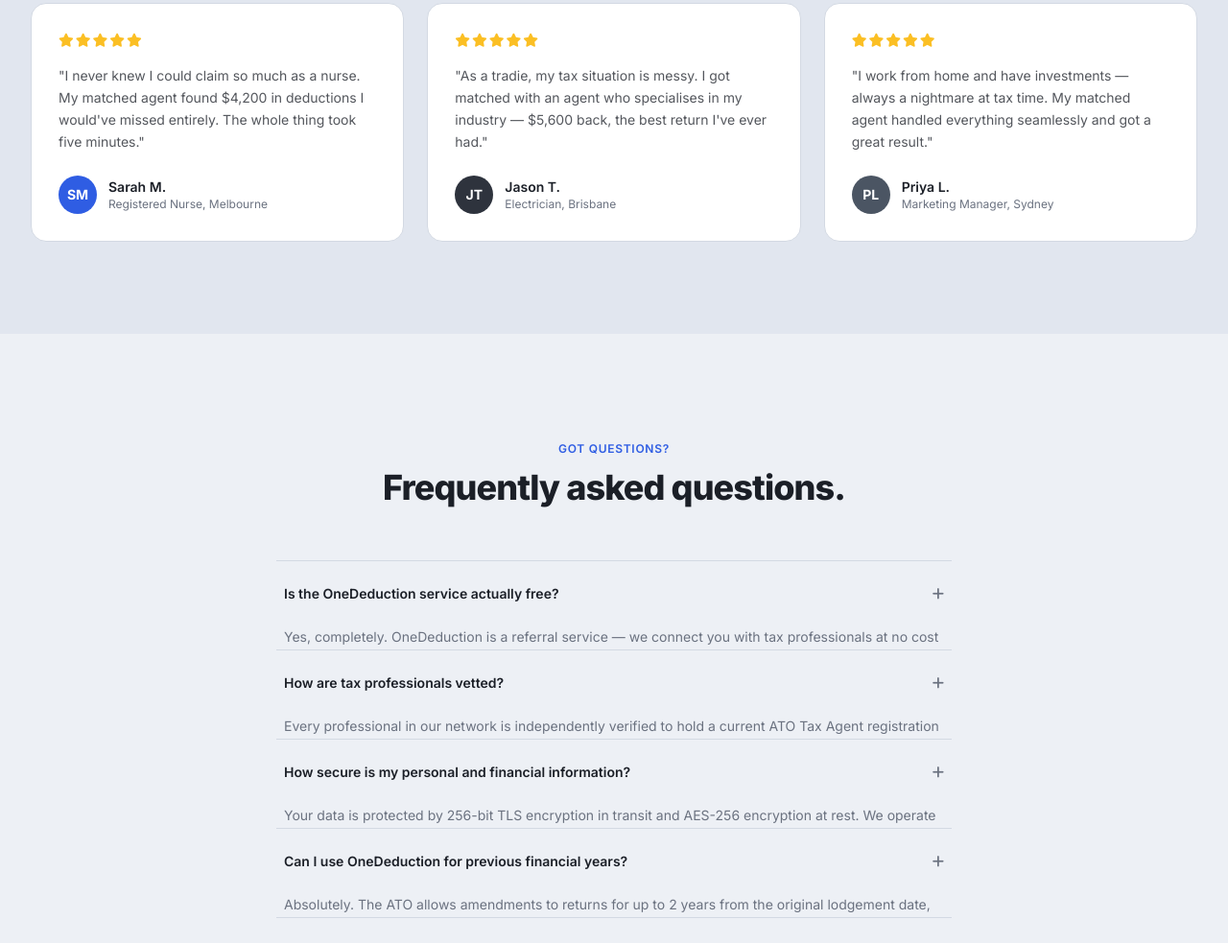
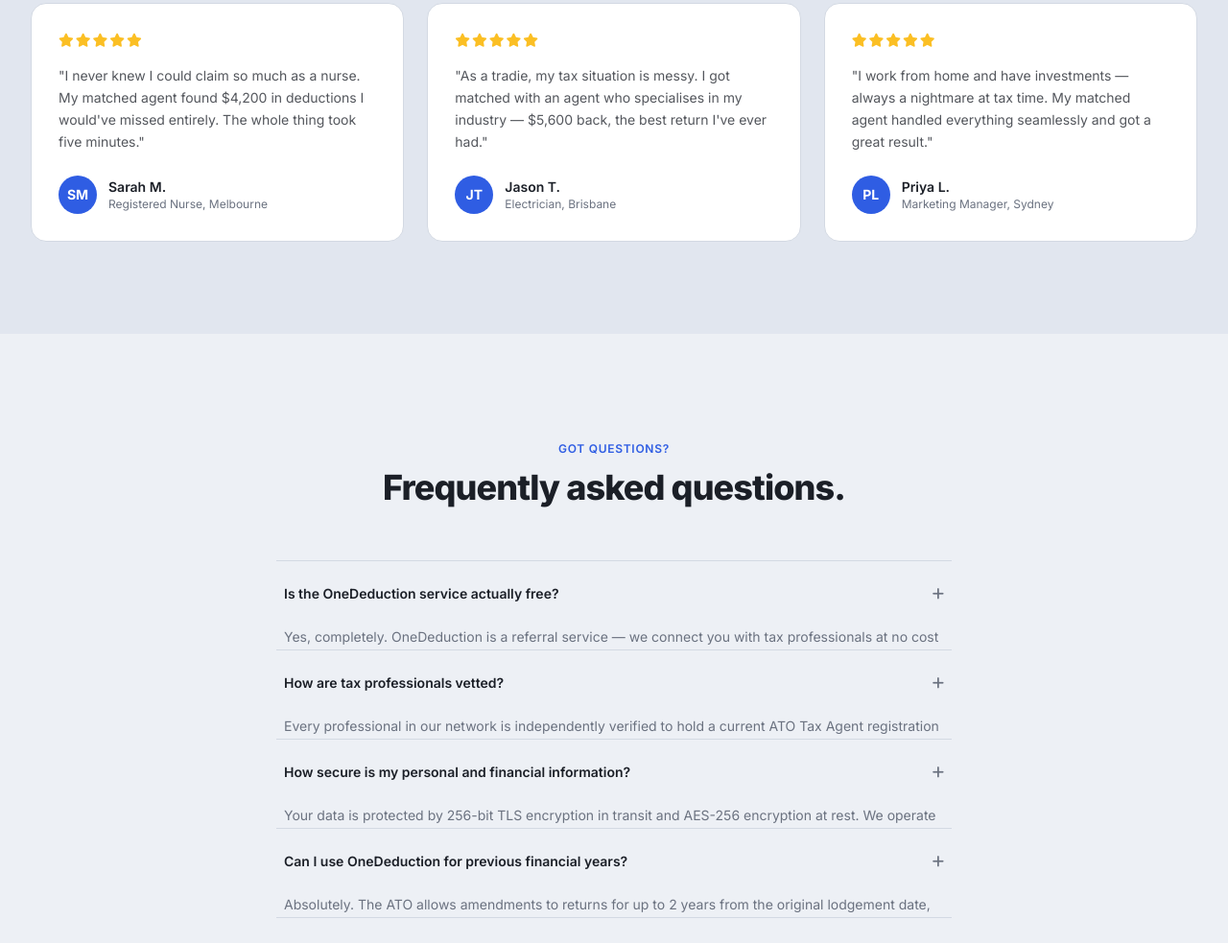
Before and after one commit to hmurray8/OneDeduction, a plain HTML site: page index.html in a window 1280 px wide. Shown: the part 4852-5835 px from the top of the page at 96% size. Drawn offline with nearby package versions, Linux system fonts and the light colour scheme.

Commit message:
updated colour

```diff
--- a/index.html
+++ b/index.html
@@ -910,7 +910,7 @@
         </div>
         <p class="text-ink/75 text-sm leading-relaxed mb-6">"As a tradie, my tax situation is messy. I got matched with an agent who specialises in my industry — $5,600 back, the best return I've ever had."</p>
         <div class="flex items-center gap-3">
-          <div class="w-10 h-10 rounded-full flex items-center justify-center flex-shrink-0" style="background:#2E333D;">
+          <div class="w-10 h-10 rounded-full flex items-center justify-center flex-shrink-0" style="background:#2F5DE3;">
             <span class="text-white text-sm font-bold">JT</span>
           </div>
           <div>
@@ -930,7 +930,7 @@
         </div>
         <p class="text-ink/75 text-sm leading-relaxed mb-6">"I work from home and have investments — always a nightmare at tax time. My matched agent handled everything seamlessly and got a great result."</p>
         <div class="flex items-center gap-3">
-          <div class="w-10 h-10 rounded-full flex items-center justify-center flex-shrink-0" style="background:#4B5563;">
+          <div class="w-10 h-10 rounded-full flex items-center justify-center flex-shrink-0" style="background:#2F5DE3;">
             <span class="text-white text-sm font-bold">PL</span>
           </div>
           <div>
```
